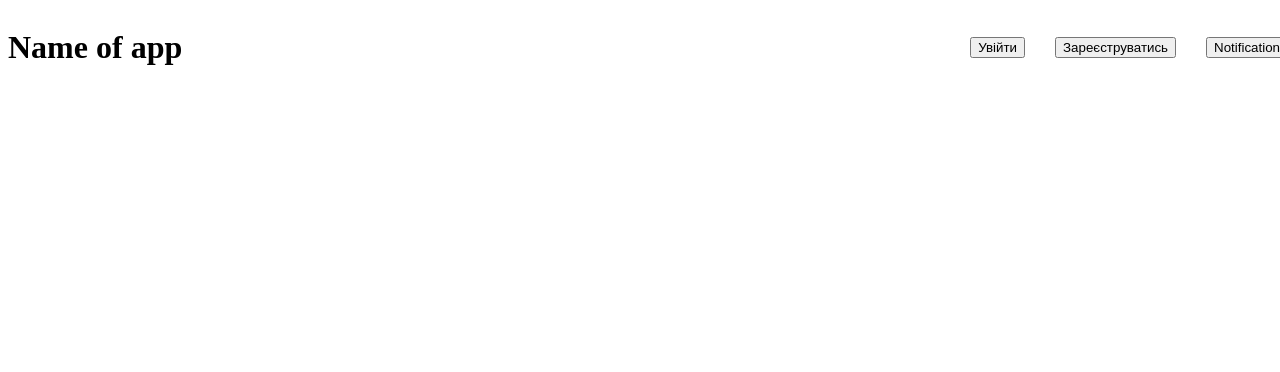
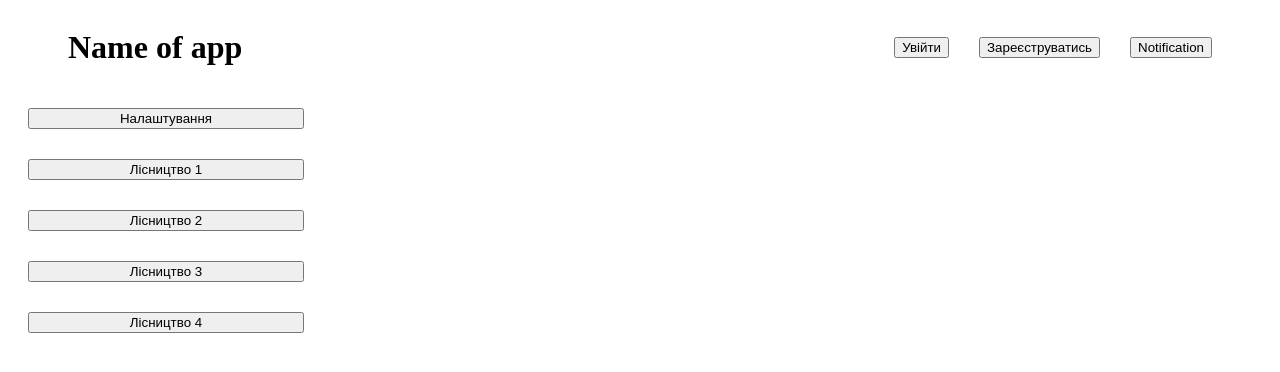
Before and after one commit to ytre12/coursework, a Flask app: page / in a window 1280 px wide. Shown: the top 372 px of the page. Run offline with Flask 3, Linux system fonts and the light colour scheme.

Commit message:
Add forest DB (all data), include forest_DB to app.py

```diff
--- a/app.py
+++ b/app.py
@@ -1,6 +1,11 @@
 from flask import Flask, render_template
+from forest_DB import forest_db, Forest
 
 app = Flask(__name__)
+
+app.config['SQLALCHEMY_DATABASE_URI'] = 'sqlite:///forest.db'
+
+forest_db.init_app(app)
 
 @app.route('/')
 def main():
@@ -8,4 +13,6 @@ def main():
 
 
 if __name__ == '__main__':
+    with app.app_context():
+        forest_db.create_all()
     app.run(debug=True)
--- a/static/styles/main-style.css
+++ b/static/styles/main-style.css
@@ -1,12 +1,25 @@
 header {
-    position: fixed;
     width: 100%;
     display: flex;
     justify-content: space-between;
     align-items: center;
+    padding-inline: 60px;
+    box-sizing: border-box;
+}
+
+main {
+    display: grid;
+    grid-template-columns: 25% 75%;
 }
 
 .header-btn {
     display: flex;
     gap: 30px;
 }
+
+.btn-forest-navigation {
+    display: flex;
+    flex-direction: column;
+    gap: 30px;
+    padding: 20px;
+}
--- a/templates/index.html
+++ b/templates/index.html
@@ -16,7 +16,16 @@
         </div>
     </header>
     <main>
+        <div class="btn-forest-navigation">
+            <button>Налаштування</button>
+            <button>Лісництво 1</button>
+            <button>Лісництво 2</button>
+            <button>Лісництво 3</button>
+            <button>Лісництво 4</button>
+        </div>
+        <div>
 
+        </div>
     </main>
 </body>
 </html>
```
Also changed, not shown: forest_DB.py (added, +16 -0 lines), instance/forest.db (added), user_DB.py (added).
